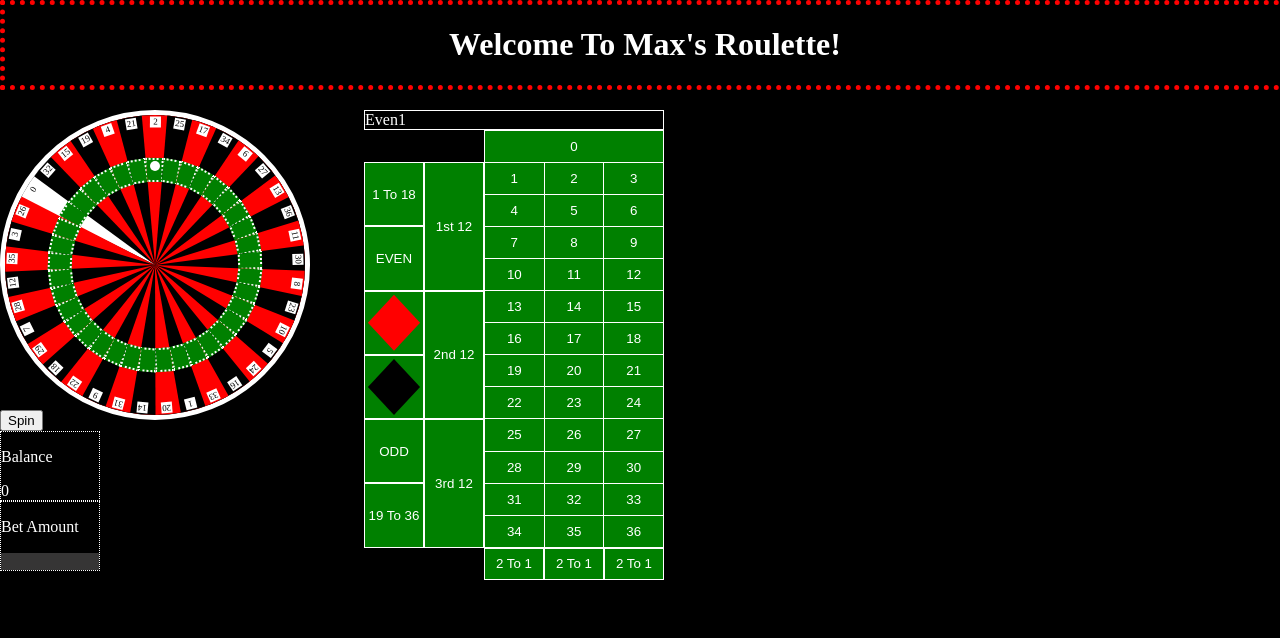
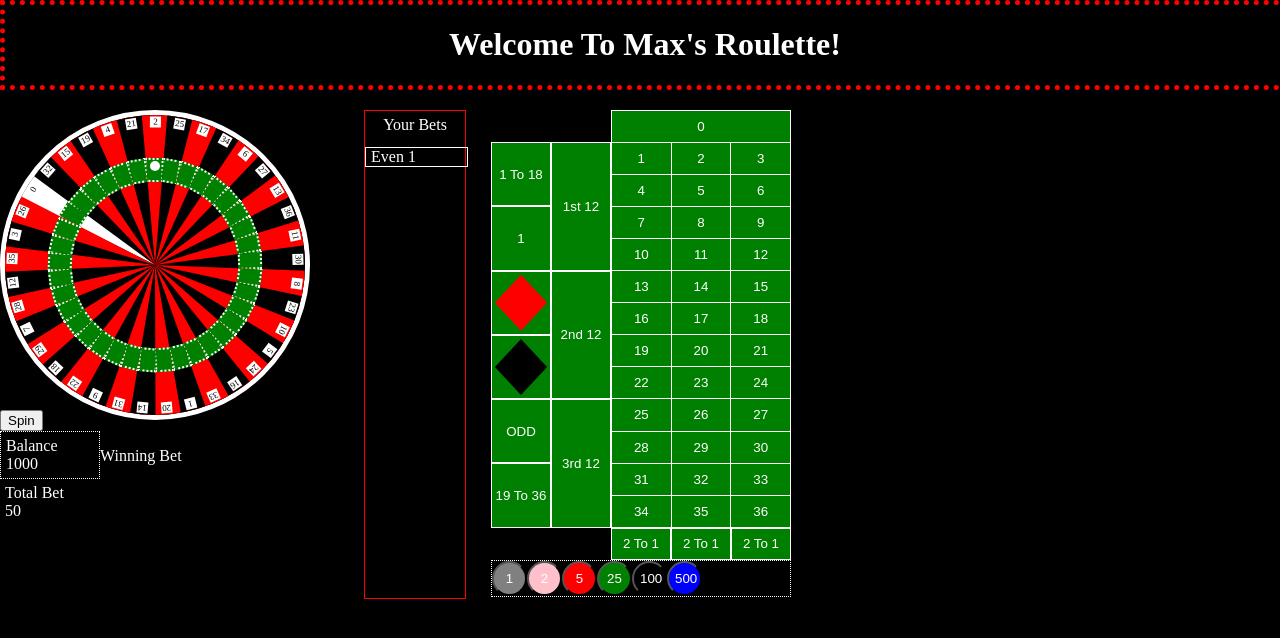
Before and after one commit to maxengelhard/Roulette, a React (Create React App) app in the folder roulette/: page / in a window 1280 px wide. Both pictures are taken after a click on the button "EVEN". Shown: the top 638 px of the page. Built offline with nearby package versions, Linux system fonts and the light colour scheme.

Commit message:
Made Buttons For Betting Amounts, On Click The Table Shows How Much The Person Has Bet, and Also I Can Tell You How Much They Can Win

```diff
--- a/roulette/src/App.js
+++ b/roulette/src/App.js
@@ -7,7 +7,7 @@ function App() {
   return (
     <div>
       <Header />
-      <div style={{display: 'flex'}}>
+      <div className='main'>
       <WheelControl />
       <BetTable />
       </div>
--- a/roulette/src/components/Bets/Balance.js
+++ b/roulette/src/components/Bets/Balance.js
@@ -3,8 +3,7 @@ import React from 'react'
 const Balance = (props) => {
     return (
         <div className='balance'>
-            <p>Balance</p>
-            {props.balance}
+            <p>Balance <br/> {props.balance}</p>
         </div>
     )
 }
--- a/roulette/src/components/Bets/BetAmount.js
+++ b/roulette/src/components/Bets/BetAmount.js
@@ -1,10 +1,16 @@
 import React from 'react'
+// import refresh from './refresh-icon.png'
 
 const BetAmount = (props) => {
     return (
         <div className='betAmount'>
-            <p>Bet Amount</p>
-            <input type="number" value={props.value} onChange={props.onChange} />
+            <button style={{background: 'gray'}} value={1} onClick={() => props.changeAmount(1)}>1</button>
+            <button style={{background: 'pink'}} value={2} onClick={() => props.changeAmount(2)}>2</button>
+            <button style={{background: 'red'}} value={5} onClick={() => props.changeAmount(5)}>5</button>
+            <button style={{background: 'green'}} value={25} onClick={() => props.changeAmount(25)}>25</button>
+            <button style={{background: 'black'}} value={100} onClick={() => props.changeAmount(100)}>100</button>
+            <button style={{background: 'blue'}} value={500} onClick={() => props.changeAmount(500)}>500</button>
+            {/*<button style={{background: 'red'}}  onClick={() => props.repeat()}><img src={refresh} alt='refresh'/></button>*/}
         </div>
     )
 }
--- a/roulette/src/components/Bets/BetControl.js
+++ b/roulette/src/components/Bets/BetControl.js
@@ -1,28 +1,27 @@
 import React from 'react'
-import BetAmount from './BetAmount'
 import Balance from './Balance'
+import TotalBet from './TotalBet'
 
 class BetControl extends React.Component {
     constructor() {
         super()
         this.state ={
-            betAmount: 0,
-            balance: 0
+            balance: 1000,
+            bet: 50,
         }
-        this.handleChange = this.handleChange.bind(this)
-    }
-
-    handleChange() {
-
     }
 
     render(props) {
     return (
+        <div style={{display: 'flex', color: 'white'}}>
         <div className='bet'>
             <Balance balance={this.state.balance}/>
-            <BetAmount />
+            <TotalBet totalbet={this.state.bet} />
+            </div>
+            <div>
+            <p>Winning Bet</p>
             {this.props.winner}
-
+            </div>
         </div>
     )
     }
--- a/roulette/src/components/Bets/Bets.js
+++ b/roulette/src/components/Bets/Bets.js
@@ -1,14 +1,28 @@
 import React from 'react'
 
 const Bets = (props) => {
-    let head = []
-    for (let key in props.bets.bet) {
-        head.push(key,props.bets.bet[key])
+    let theirBets = []
+    if (props.bets.bets) {
+        theirBets = props.bets.bets.filter(obj => {
+            if (Object.values(obj)[0] > 0) {
+                return (
+                    true
+                )
+            } else return false
+        })
+
     }
+
+    const final = theirBets.map((obj,index) => {
+        return (
+        <div key={index} className='thisBet'>{Object.keys(obj)[0]} {Object.values(obj)[0]}</div>
+        )
+    })
 
     return (
         <div className='bets'>
-            {head}
+            <div className='betHeader'>Your Bets</div>
+          {final}
         </div>
     )
 }
--- /dev/null
+++ b/roulette/src/components/Bets/TotalBet.js
@@ -0,0 +1,11 @@
+import React from 'react'
+
+const TotalBet = (props) => {
+    return (
+        <div>
+            <p>Total Bet <br/> {props.totalbet}</p>
+        </div>
+    )
+}
+
+export default TotalBet
--- a/roulette/src/components/Bets/payouts.js
+++ b/roulette/src/components/Bets/payouts.js
@@ -1,22 +1,21 @@
-const payouts = {
-    'Red': {'Red': 1},
-    'Black': {'Black': 1},
-    'Odd': {'Odd': 1},
-    'Even': {'Even': 1},
-    'Low': {'Low': 1},
-    'High': {'High': 1},
-    'Column-1': {'Column-1': 2},
-    'Column-2': {'Column-2': 2},
-    'Column-3': {'Column-3': 2},
-    'First Dozen': {'First Dozen': 2},
-    'Second Dozen': {'Second Dozen': 2},
-    'Third Dozen': {'Third Dozen': 2},
-    'Straight Up': {'Straight Up': 35},
-    'Split Bet': {'Split Bet':17},
-    'Street Bet': {'Street Bet':11},
-    'Corner Bet': {'Corner Bet': 8},
-    'Five Number Bet': {'Five Number Bet':6},
-    'Siz Number Bet': {'Siz Number Bet':5}
-}
-
+const payouts = [
+    {'Red': 1},
+    {'Black': 1},
+    {'Odd': 1},
+    {'Even': 1},
+    {'Low': 1},
+    {'High': 1},
+    {'Column-1': 2},
+    {'Column-2': 2},
+    {'Column-3': 2},
+    {'First Dozen': 2},
+    {'Second Dozen': 2},
+    {'Third Dozen': 2},
+    {'Straight Up': 35},
+    {'Split Bet':17},
+    {'Street Bet':11},
+    {'Corner Bet': 8},
+    {'Five Number Bet':6},
+    {'Siz Number Bet':5}
+]
 export default payouts
--- a/roulette/src/components/Table/BetTable.js
+++ b/roulette/src/components/Table/BetTable.js
@@ -3,44 +3,91 @@ import TableCell from './TableCell'
 import LargeTable from './LargeTable'
 import Bets from '../Bets/Bets'
 import payouts from '../Bets/payouts'
+import BetAmount from '../Bets/BetAmount'
 
 
 class BetTable extends React.Component {
     constructor() {
         super()
         this.state = {
+            bets: payouts,
+            startBetting: false,
+            betAmount: 1,
+
         }
         this.onClick = this.onClick.bind(this)
+        this.changeAmount = this.changeAmount.bind(this)
+    }
+
+    // to neutralize it to zero
+
+    componentDidMount() {
+        this.setState((prevState) => {
+            prevState.bets = payouts.map((obj) => {
+                return {[Object.keys(obj)[0]] : 0}
+            })
+        })
     }
 
     onClick(bet) {
         this.setState((prevState) => {
-            return {...prevState.bet, bet}
+            const newBet = Object.keys(bet)[0]
+            const updatedBets = prevState.bets.map((obj,index) => {
+                const collector = Object.keys(obj)[0]
+                if (newBet === collector) {
+                   return { [collector] : prevState.bets[index][collector] + bet[newBet]*this.state.betAmount }
+                } else return obj
+            })
+            return {
+                ...prevState,
+                bets: updatedBets,
+                startBetting: true
+            }
         })
     }
-    componentDidUpdate(prevProps,prevState) {
-        // itereate over the prevState
+
+    changeAmount(wager) {
+        this.setState((prevState) => {
+            return {
+                ...prevState,
+                betAmount: wager,
+            }
+        })
     }
+
     render() {
-        console.log(this.state)
+        const label = (index) => {
+            const value = Object.values(this.state.bets[index])[0]
+            const multiple = Object.values(payouts[index])
+            if (this.state.startBetting && value >0) {
+                return value/multiple
+            } else return false
+        }
+
     return (
+        <div style={{display: 'flex'}}>
+        <div className='playerBets'>
+        <Bets bets={this.state.startBetting ? this.state: []} />
+        </div>
         <div>
-            <Bets bets={this.state} />
         <div className="wrapper" style={{color: 'white', textAlign: 'center'}}>
-            <TableCell className='first18' row='2/4' column='1' label='1 To 18' bet={payouts['Low']} onClick={this.onClick}/>
-            <TableCell className='even' row='4/6' column='1' label='EVEN' bet={payouts['Even']} onClick={this.onClick}/>
-            <TableCell className='red' row='6/8' column='1' label={<div className='redDiamond' />} bet={payouts['Red']} onClick={this.onClick}/>
-            <TableCell className='black' row='8/10' column='1' label={<div className='blackDiamond' />} bet={payouts['Black']} onClick={this.onClick}/>
-            <TableCell className='odd' row='10/12' column='1' label='ODD' bet={payouts['Odd']} onClick={this.onClick}/>
-            <TableCell className='last18' row='12/14' column='1' label='19 To 36' bet={payouts['High']} onClick={this.onClick}/>
-            <TableCell className='first12' row='2/6' column='2' label='1st 12'bet={payouts['First Dozen']} onClick={this.onClick}/>
-            <TableCell className='second12' row='6/10' column='2' label='2nd 12'bet={payouts['Second Dozen']} onClick={this.onClick}/>
-            <TableCell className='third12' row='10/14' column='2' label='3rd 12'bet={payouts['Third Dozen']} onClick={this.onClick}/>
-            <TableCell className='largeTable' row='1/14' column='3/6' label={<LargeTable onClick={this.onClick} bet={payouts['Straight Up']}/>} onClick={this.onClick} />
-            <TableCell className='twoToOne' row='14' column='3/3' label='2 To 1' bet={payouts['Column-1']} onClick={this.onClick}/>
-            <TableCell className='twoToOne' row='14' column='4/4' label='2 To 1' bet={payouts['Column-2']} onClick={this.onClick}/>
-            <TableCell className='twoToOne' row='14' column='5/5' label='2 To 1' bet={payouts['Column-3']} onClick={this.onClick}/>
+            <TableCell className='first18' row='2/4' column='1' label={label(4) ? label(4) :'1 To 18'} bet={payouts[4]} count={1}onClick={this.onClick}/>
+            <TableCell className='even' row='4/6' column='1' label={label(3) ? label(3) : 'EVEN'} bet={payouts[3]} onClick={this.onClick}/>
+            <TableCell className='red' row='6/8' column='1' label={label(0) ? label(0) : <div className='redDiamond' />} bet={payouts[0]} onClick={this.onClick}/>
+            <TableCell className='black' row='8/10' column='1' label={label(1) ? label(1) :<div className='blackDiamond' />} bet={payouts[1]} onClick={this.onClick}/>
+            <TableCell className='odd' row='10/12' column='1' label={label(2) ? label(2) :'ODD'} bet={payouts[2]} onClick={this.onClick}/>
+            <TableCell className='last18' row='12/14' column='1' label={label(5) ? label(5) :'19 To 36'} bet={payouts[5]} onClick={this.onClick}/>
+            <TableCell className='first12' row='2/6' column='2' label={label(9) ? label(9) :'1st 12'} bet={payouts[9]} onClick={this.onClick}/>
+            <TableCell className='second12' row='6/10' column='2' label={label(10) ? label(10) : '2nd 12'} bet={payouts[10]} onClick={this.onClick}/>
+            <TableCell className='third12' row='10/14' column='2' label={label(11) ? label(11) :'3rd 12' } bet={payouts[11]} onClick={this.onClick}/>
+            <TableCell className='largeTable' row='1/14' column='3/6' label={<LargeTable  onClick={this.onClick} bet={payouts[13]}/>} onClick={this.onClick} />
+            <TableCell className='twoToOne' row='14' column='3/3' label={label(6) ? label(6) : '2 To 1'} bet={payouts[6]} onClick={this.onClick}/>
+            <TableCell className='twoToOne' row='14' column='4/4' label={label(7) ? label(7) : '2 To 1'} bet={payouts[7]} onClick={this.onClick}/>
+            <TableCell className='twoToOne' row='14' column='5/5' label={label(8) ? label(8) : '2 To 1'} bet={payouts[8]} onClick={this.onClick}/>
         </div>
+        <BetAmount changeAmount={this.changeAmount}/>
+        </div>
+
         </div>
     )
     }
--- a/roulette/src/components/WheelControl.js
+++ b/roulette/src/components/WheelControl.js
@@ -100,7 +100,7 @@ class WheelControl extends React.Component {
     }
 
 
-    render() {
+    render(props) {
 
         const spinStyle = {
             transition: 'all 10s ease-out',
@@ -114,10 +114,10 @@ class WheelControl extends React.Component {
 
 
     return (
-        <div className='margin'>
+        <div className='leftSide'>
             <RoulletWheel className='box' style={this.state.spinning ? spinStyle : {}} ballStyle={this.state.spinning ? ballStyle: {}}/>
             <SpinButton handleClick={this.handleClick} disabled={this.state.spinning}/>
-            <BetControl winner={this.state.finished ? this.state.whoWon : ''}/>
+            <BetControl winner={this.state.finished ? this.state.whoWon : ''} />
         </div>
     )
     }
--- a/roulette/src/index.css
+++ b/roulette/src/index.css
@@ -9,6 +9,14 @@ body {
   text-align: center;
   color: white;
   margin-bottom: 20px;
+}
+
+.main {
+  display: flex
+}
+
+.leftSide {
+  margin-right: 5%;
 }
 
 
@@ -156,12 +164,24 @@ td {
   padding: 0;
 }
 
+.wrapper button:hover {
+ filter: brightness(1.25);
+}
+
 .red button {
   background-color: transparent;
+
+}
+.red:hover {
+  filter: brightness(1.25)
 }
 
 .black button {
   background-color: transparent;
+}
+
+.black:hover {
+  filter: brightness(1.25)
 }
 
 .bet {
@@ -187,10 +207,44 @@ td {
 }
 
 .bets {
-  color: white;
-  border: 1px solid white;
+  color: white
 }
 
-.margin {
-  margin-right: 5%;
+.thisBet {
+  border: 1px solid white;
+  margin-top: 3px;
+  margin-bottom: 3px;
+  padding-left: 5px;
+  width: 96%;
 }
+
+.playerBets {
+  width: 100px;
+  height: 100%;
+  border: 1px solid red;
+  margin-right: 25px;
+}
+
+.betHeader {
+  width: 100%;
+  text-align: center;
+  font-size: 16px;
+  padding-bottom: 10px;
+  padding-top: 5px;
+}
+
+.bet p {
+  margin: 5px;
+}
+
+.betAmount button {
+  border-radius: 50%;
+  height: 35px;
+  width: 35px;
+  color: white;
+}
+
+button img {
+  width: 70%;
+  height: 70%;
+}
```
Also changed, not shown: roulette/src/components/Bets/refresh-icon.png (added).
